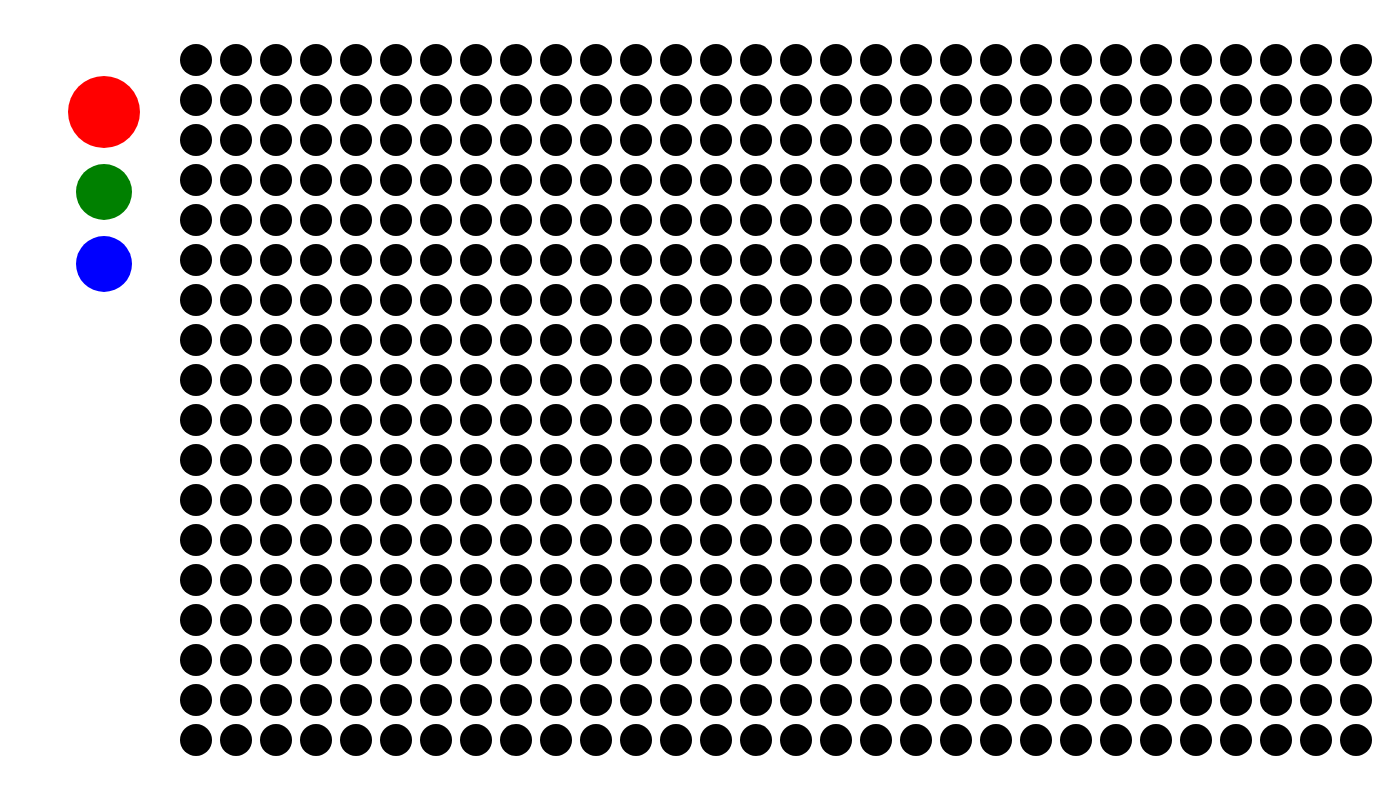
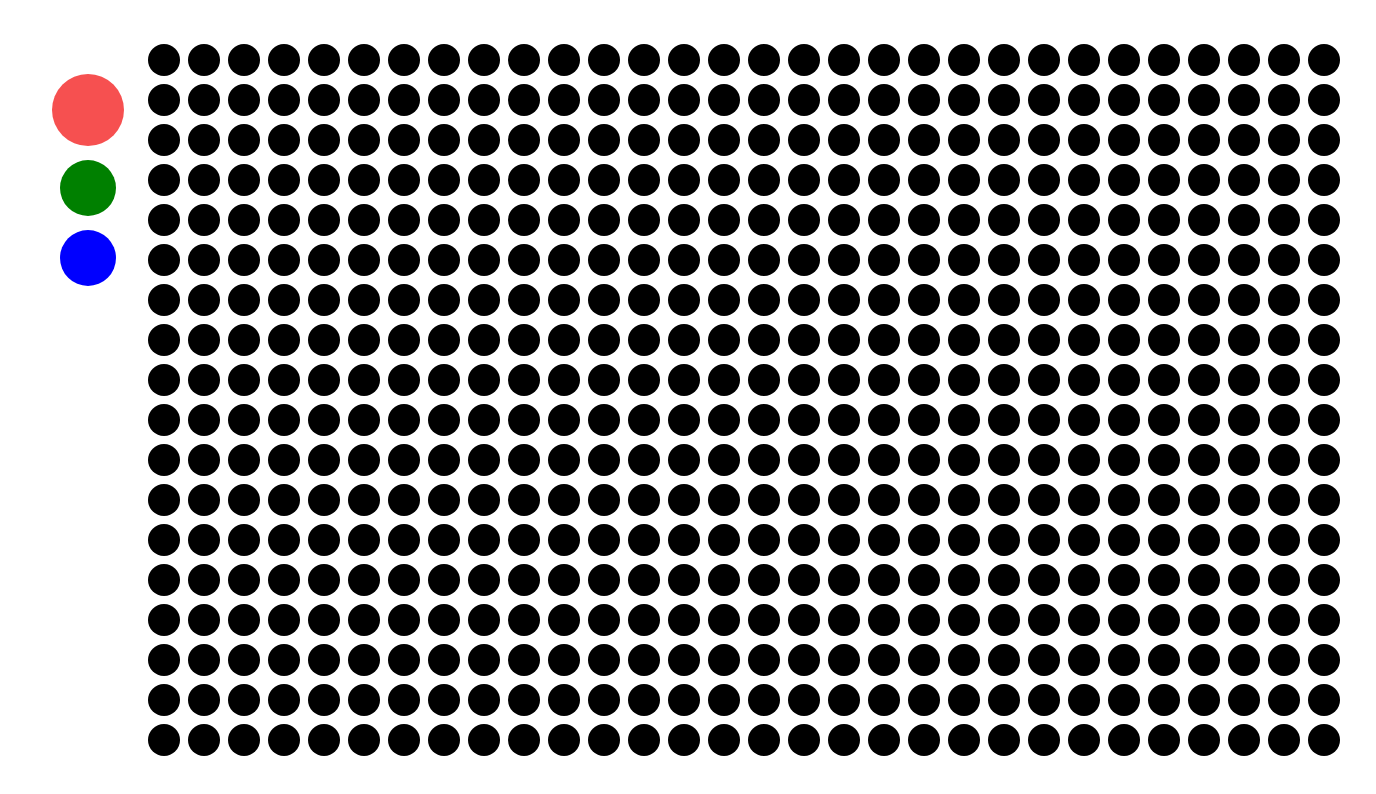
Before and after one commit to connorvessely/light-color-board, a React (Vite) app in the folder light-color-board-frontend/: page / in a window 1280 px wide. Shown: the top 794 px of the page, 1376 px wide, since content can reach past the window. Built offline with nearby package versions, Linux system fonts and the light colour scheme.

Commit message:
Update to scss and add glow

```diff
--- a/light-color-board-frontend/src/mainPage/MainPage.css
+++ /dev/null
@@ -1,54 +0,0 @@
-.main-page{
-    display: flex;
-    justify-content: space-between;
-}
-
-.palette{
-    justify-items: center;
-    margin: 20px;
-}
-
-.color-board{
-    display: flex;
-    flex-direction: row;
-    flex-wrap: wrap;
-}
-
-.dot-row{
-    display: flex;
-    flex-direction: row;
-}
-
-.color-dot{
-    /* TODO: Select proper height, width, margin*/
-    background-color: black;
-    height: 4vh;
-    width: 4vh;
-    border-radius: 50%;
-    margin: .5vh;
-}
-
-.color-option{
-    height: 7vh;
-    width: 7vh;
-    border-radius: 50%;
-    margin: 2vh;
-}
-
-.red{
-    background-color: red;
-}
-
-.green{
-    background-color: green;
-}
-
-.blue{
-    background-color: blue;
-}
-
-.selected-color{
-    transition: 0.5s;
-    height: 9vh;
-    width: 9vh;
-}
--- a/light-color-board-frontend/src/mainPage/MainPage.jsx
+++ b/light-color-board-frontend/src/mainPage/MainPage.jsx
@@ -1,6 +1,6 @@
 import { createContext, useState } from 'react';
 import ColorOption from './ColorOption';
-import './MainPage.css'
+import './MainPage.scss'
 import ColorBoard from './colorBoard'
 
 export const SelectColorContext = createContext(null)
--- /dev/null
+++ b/light-color-board-frontend/src/mainPage/MainPage.scss
@@ -0,0 +1,81 @@
+@use 'sass:color';
+$dot-height: min(4vh, 4vw);
+$option-height: min(7vh, 7vw);
+$transition-time: 0.5s;
+$red: rgb(246, 80, 80);
+$green: green;
+$blue: blue;
+
+.main-page{
+    display: flex;
+    justify-content: space-between;
+}
+
+.palette{
+    width: calc($option-height*9/7);
+    justify-items: center;
+    margin: 20px;
+}
+
+.color-board{
+    display: flex;
+    flex-direction: row;
+    flex-wrap: wrap;
+}
+
+.dot-row{
+    display: flex;
+    flex-direction: row;
+}
+
+.color-dot{
+    /* TODO: Select proper height, width, margin*/
+    background-color: black;
+    height: $dot-height;
+    width: $dot-height;
+    border-radius: 50%;
+    margin: calc($dot-height/8);
+}
+
+.filled-in{
+    transition: $transition-time;
+
+}
+
+@mixin glow($color){
+    transition: $transition-time;
+    background-color: $color;
+    box-shadow:
+    inset 0 0 1.6vh #fff,
+    inset 1.3vh 0 $dot-height color.scale($color, $lightness: 50%),
+    inset -1.3vh 0 $dot-height color.scale($color, $lightness: 50%),
+    0 0 1.5vh #fff,
+    -.65vh 0 5vh color.scale($color, $lightness: 50%),
+    .65vh 0 5vh color.scale($color, $lightness: 50%);
+}
+
+.red{
+    @include glow($red)
+}
+
+.green{
+    @include glow($green)
+}
+
+.blue{
+    @include glow($blue)
+}
+
+.color-option{
+    height: $option-height;
+    width: $option-height;
+    border-radius: 50%;
+    margin: calc($option-height/4);
+    box-shadow: none;
+}
+
+.selected-color{
+    transition: $transition-time;
+    height: calc($option-height*9/7);
+    width: calc($option-height*9/7);
+}
```
